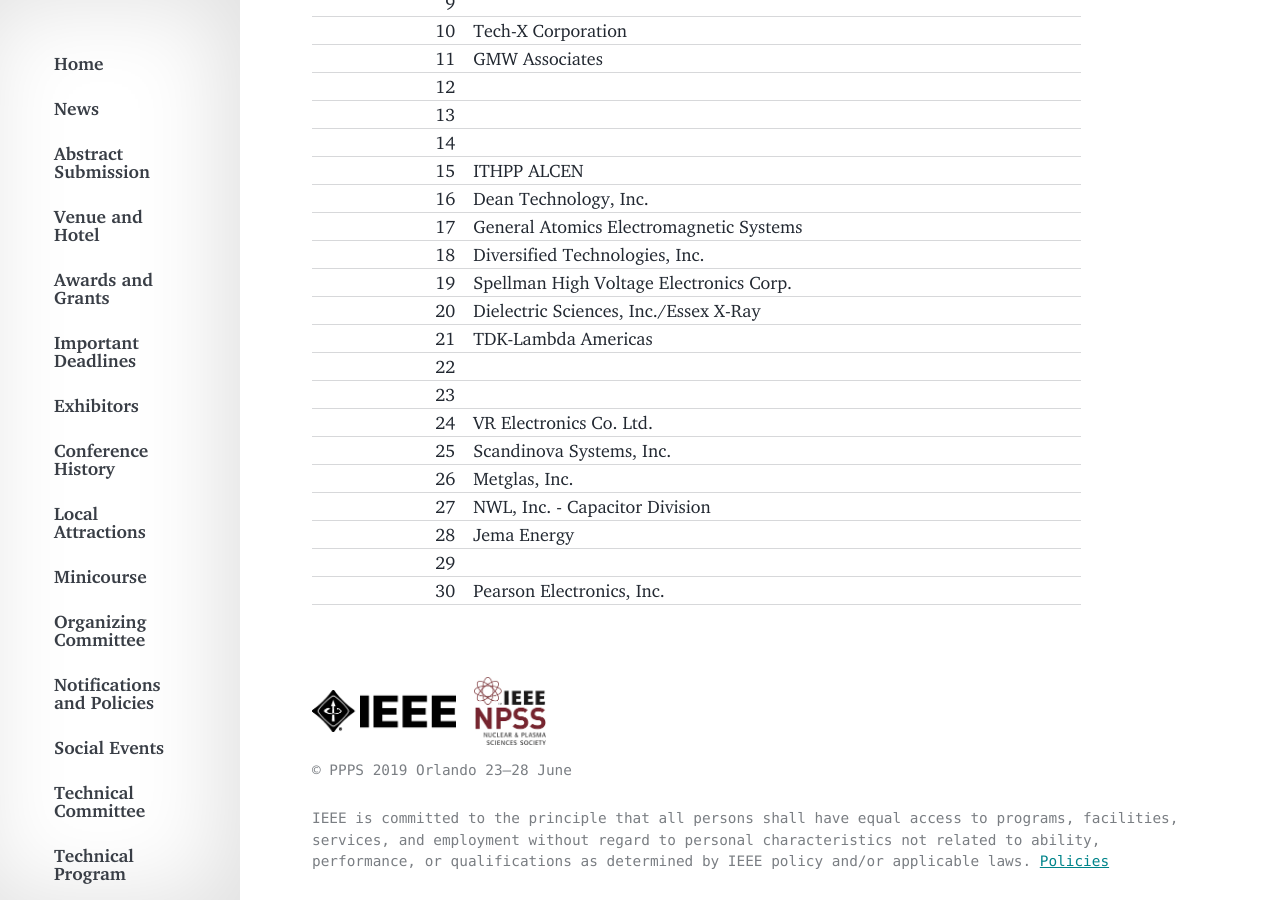
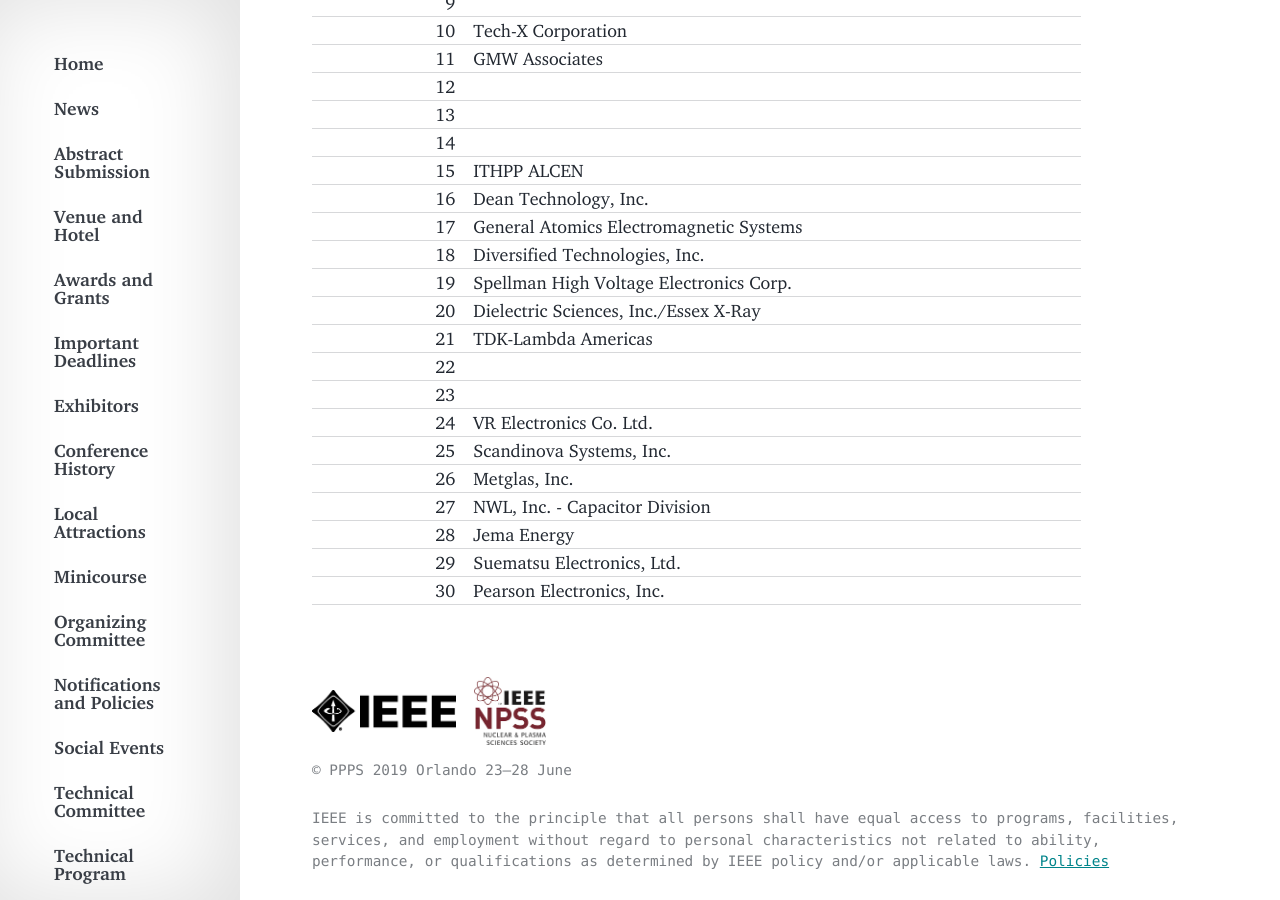
Before and after one commit to ppps2019/ppps2019.github.io, a Jekyll site: the page built from _info_articles/exhibitors.md, in a window 1280 px wide and 900 px high, scrolled down 2617 px. Built offline with Jekyll 4.4.1, drawn with Linux system fonts in a browser that asks for light colours; comment, search, counter and statistics services are not loaded.

Commit message:
Update exhibitors.md

```diff
--- a/_info_articles/exhibitors.md
+++ b/_info_articles/exhibitors.md
@@ -61,5 +61,5 @@ If you plan to reserve a booth and **intend to make the booth registration depos
 | 26 | Metglas, Inc. |
 | 27 | NWL, Inc. - Capacitor Division |
 | 28 | Jema Energy |
-| 29 | |
+| 29 | Suematsu Electronics, Ltd. |
 | 30 | Pearson Electronics, Inc. |
```
